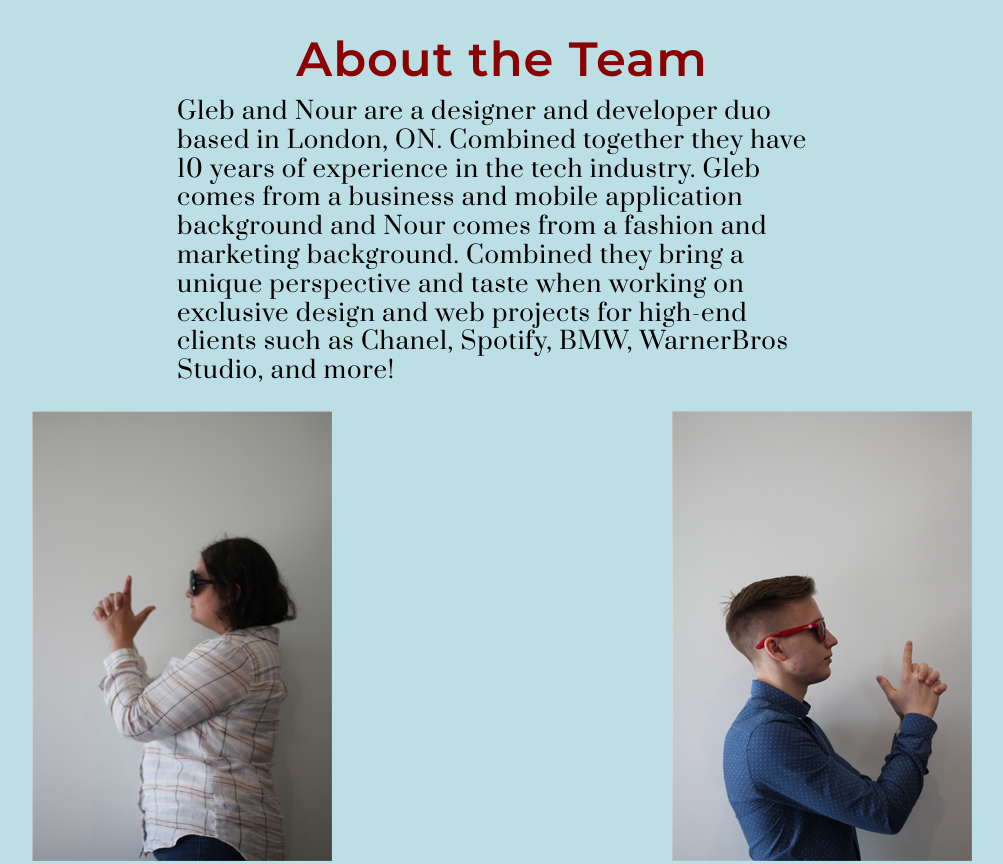
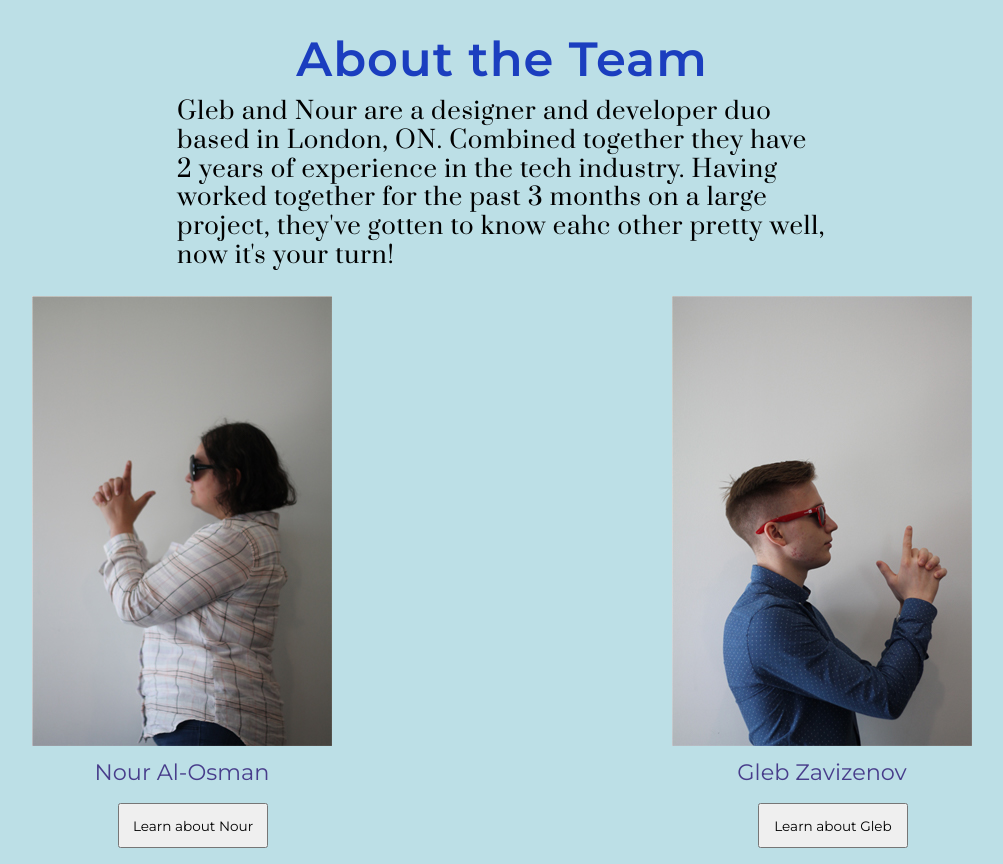
Before and after one commit to nalosman/AlOsman_Zavizenov_DynamicTeamPage, a plain HTML site: page index.html in a window 1280 px wide. Shown: the top 864 px of the page, without its empty margins (138-1141 px from the left). Drawn offline with Linux system fonts and the light colour scheme.

Commit message:
nour added her info into an array

```diff
--- a/css/main.css
+++ b/css/main.css
@@ -9,7 +9,7 @@
 
 
 h2 {
-  color: darkred;
+  color: #1b3ebf;
   font-family: 'Montserrat', sans-serif;
   font-size: 3em;
   font-weight: 600;
--- a/index.html
+++ b/index.html
@@ -16,7 +16,7 @@
   <h1 class="hidden">About the Team</h1>
   <main>
     <h2>About the Team</h2>
-    <p class="introText">Gleb and Nour are a designer and developer duo based in London, ON. Combined together they have 10 years of experience in the tech industry. Gleb comes from a business and mobile application background and Nour comes from a fashion and marketing background. Combined they bring a unique perspective and taste when working on exclusive design and web projects for high-end clients such as Chanel, Spotify, BMW, WarnerBros Studio, and more!</p>
+    <p class="introText">Gleb and Nour are a designer and developer duo based in London, ON. Combined together they have 2 years of experience in the tech industry. Having worked together for the past 3 months on a large project, they've gotten to know eahc other pretty well, now it's your turn!</p>
 
     <section id="initialBox">
         <!-- <img src="images/nourProfile.jpg" alt="profile shot of nour"> -->
--- a/js/main.js
+++ b/js/main.js
@@ -7,9 +7,7 @@
 // VARIABLES
 
 const teamData = [
-  [
-
-  ],
+  ["Nour", "Studying: Interactive Media Design", "On the netflix queue: The Umbrella Academy, The Walking Dead", "Fav Food: Fettucine Alfredo", "Loves: Starbucks Cold Brew and her cat Peaches"],
 
   [
 
```
